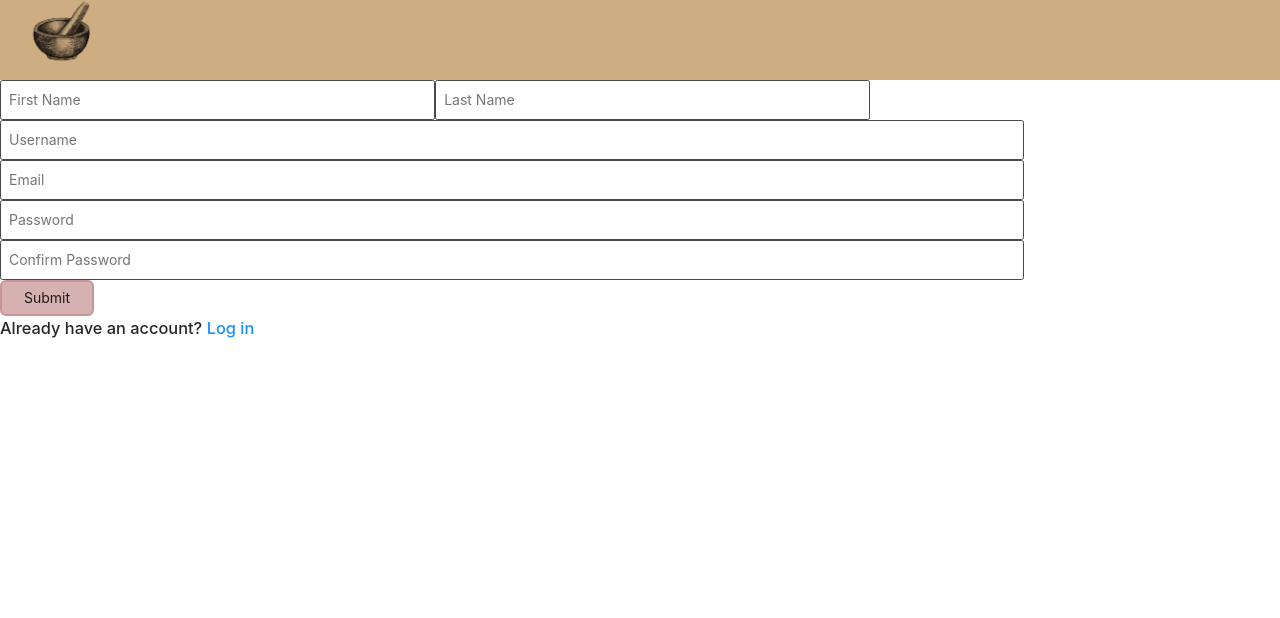
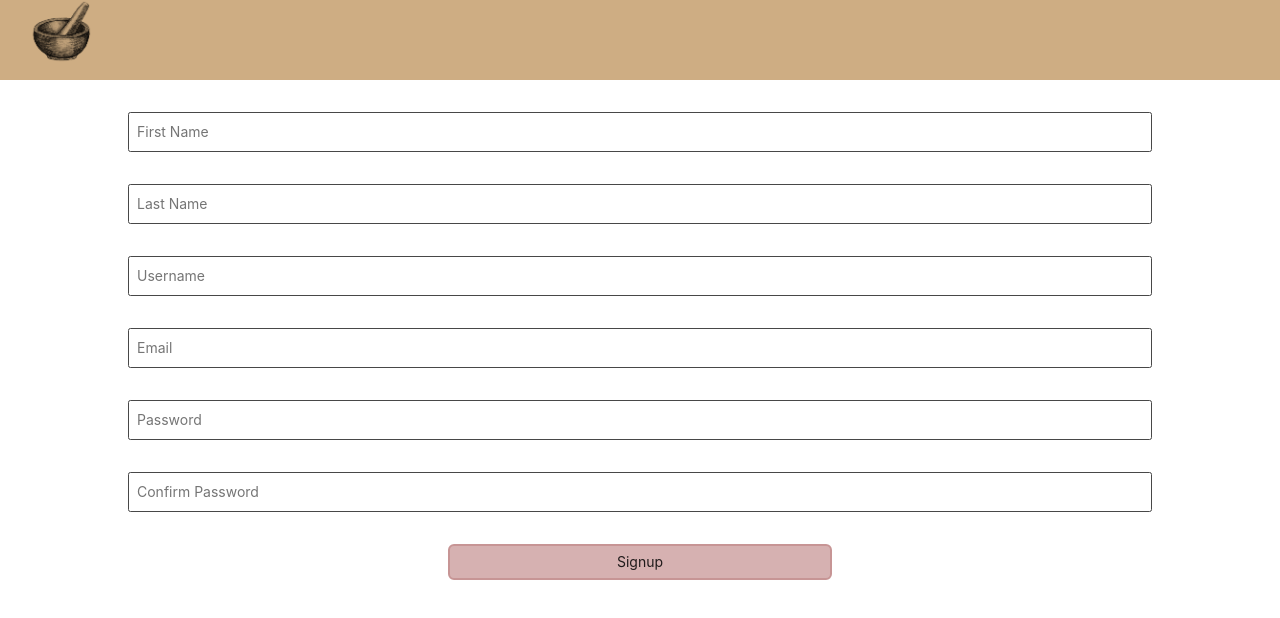
Before and after one commit to Cocineros/bumbu-frontend, a React (Create React App) app: page /signup in a window 1280 px wide. Shown: the top 618 px of the page. Built offline with nearby package versions, Linux system fonts and the light colour scheme.

Commit message:
consistent css styling for modals

```diff
--- a/src/components/addRecipe/AddRecipe.js
+++ b/src/components/addRecipe/AddRecipe.js
@@ -52,14 +52,10 @@ export default function MakeRecipe() {
   return (
     <>
       <div>
-        {data ? (
-          <p>
-            Success! You may now head{' '}
-            <Link to="/">back to the homepage.</Link>
-          </p>
-        ) : (
+        {data ? window.location.reload() : (
           <form className="signup-form " onSubmit={handleFormSubmit}>
-            <input placeholder="Recipe Name"
+            <input className="input"
+            placeholder="Recipe Name"
               type="text"
               name="name"
               id="name"
@@ -68,7 +64,9 @@ export default function MakeRecipe() {
               onChange={handleChange}
             />
 
-            <input placeholder="Description"
+            <input
+            className="input"
+            placeholder="Description"
               type="text"
               name="description"
               id="description"
@@ -77,7 +75,9 @@ export default function MakeRecipe() {
               onChange={handleChange}
             />
 
-            <input placeholder="Ingredients"
+            <input
+            className="input"
+            placeholder="Ingredients"
               type="text"
               name="ingredients"
               id="ingredients"
@@ -86,7 +86,9 @@ export default function MakeRecipe() {
               onChange={handleChange}
             />
 
-            <input placeholder="Instructions"
+            <input
+            className="input"
+            placeholder="Instructions"
               type="text"
               name="instructions"
               id="instructions"
@@ -94,7 +96,7 @@ export default function MakeRecipe() {
               value={addRecipe.instructions}
               onChange={handleChange}
             />
-            <button type="submit">Submit</button>
+            <button type="submit">Add Recipe</button>
           </form>
         )}
       </div>
--- a/src/components/footer/Footer.js
+++ b/src/components/footer/Footer.js
@@ -7,9 +7,6 @@ export default function Footer() {
              <h3>Bumbu © 2022</h3>
         <a href= "https://github.com/Cocineros">
             <GithubOutlined /> </a>
-            <p>thank you for supporting Bumbu and our vision
-
-                </p>
         </div>
     )
 }
--- a/src/components/footer/footer.css
+++ b/src/components/footer/footer.css
@@ -3,6 +3,9 @@
     background-color: #cead83;
     padding: .5rem;
     bottom: 0;
+    display: flex;
+    justify-content: center;
+    align-items: center;
 }
 
 .footer-container a {
@@ -15,6 +18,8 @@
     margin-bottom: 0;
     margin-top: 10px;
     color: black;
+    font-family: 'Cormorant Garamond', serif;
+    margin-right: 2vw;
 }
 
 .footer-container p {
--- a/src/components/login/Login.js
+++ b/src/components/login/Login.js
@@ -47,9 +47,12 @@ export default function Login() {
                 Success! You may now head to the dashboard.
             </p>
             ) : (
+                <div id="login-form-container">
+
                 <form className="login-form" onSubmit={handleFormSubmit}>
 
                     <input
+                    className="input"
                     placeholder="Email"
                     name="email" type="email"
                     id="email"
@@ -58,7 +61,8 @@ export default function Login() {
 
 
                     <input
-                    placeholder="*******"
+                    className="input"
+                    placeholder="Password"
                     name="password"
                     type="password"
                     id="password"
@@ -66,17 +70,16 @@ export default function Login() {
                     onChange={handleChange} />
 
                     <button
-                    className="btn btn-block btn-info"
+                    className="btn"
                     style={{ cursor: 'pointer' }}
                     type="submit"
                     >
-                    Submit
+                    Login
                     </button>
 
                 </form>
+            </div>
             )}
-
-            <h3>Don't have an account? <a href="/signup">Sign up</a></h3>
-        </>
+            </>
     )
 }
--- a/src/components/login/login.css
+++ b/src/components/login/login.css
@@ -9,8 +9,12 @@
     text-decoration: none;
 }
 
+
 .login-form {
     margin: 2rem auto;
+    display: flex;
+    flex-direction: column;
+    align-items: center;
 }
 
 input {
@@ -22,3 +26,13 @@ input {
     border-radius: 0.15rem;
     margin: 1rem ;
 }
+
+.btn {
+    font-size: 15px;
+    background-color: rgba(214,177,177,255);
+    align-self: center;
+}
+
+.input {
+    margin-bottom: 4vh;
+}
--- a/src/components/signup/Signup.js
+++ b/src/components/signup/Signup.js
@@ -3,6 +3,7 @@ import './signup.css'
 import { Link } from 'react-router-dom'
 import { useMutation } from '@apollo/client'
 import { ADD_PROFILE } from '../utils/mutations'
+import LoginModal from '../login-modal/LoginModal'
 
 import Auth from '../utils/auth'
 
@@ -50,7 +51,6 @@ export default function Signup() {
     })
   };
 
-
   return (
     <>
       <div>
@@ -61,7 +61,8 @@ export default function Signup() {
           </p>
         ) : (
           <form className="signup-form " onSubmit={handleFormSubmit}>
-            <input placeholder="First Name"
+            <input className="input-fn-ln input"
+            placeholder="First Name"
               type="text"
               name="firstName"
               id="fname"
@@ -70,7 +71,9 @@ export default function Signup() {
               onChange={handleChange}
             />
 
-            <input placeholder="Last Name"
+            <input
+            className="input-fn-ln input"
+            placeholder="Last Name"
               type="text"
               name="lastName"
               id="lname"
@@ -79,7 +82,9 @@ export default function Signup() {
               onChange={handleChange}
             />
 
-            <input placeholder="Username"
+            <input
+            className="input"
+            placeholder="Username"
               type="username"
               name="username"
               id="username"
@@ -88,7 +93,9 @@ export default function Signup() {
               onChange={handleChange}
             />
 
-            <input placeholder="Email"
+            <input
+            className="input"
+            placeholder="Email"
               type="email"
               name="email"
               id="email"
@@ -97,7 +104,9 @@ export default function Signup() {
               onChange={handleChange}
             />
 
-            <input placeholder="Password"
+            <input
+            className="input"
+            placeholder="Password"
               type="password"
               name="password"
               id="password"
@@ -106,7 +115,9 @@ export default function Signup() {
               onChange={handleChange}
             />
 
-            <input placeholder="Confirm Password"
+            <input
+            className="input"
+            placeholder="Confirm Password"
               type="password"
               name="confirmPassword"
               id="confirm-password"
@@ -114,10 +125,9 @@ export default function Signup() {
               onChange={handleChange}
             />
 
-            <button type="submit">Submit</button>
+            <button type="submit">Signup</button>
           </form>
         )}
-        <h3>Already have an account? <a href="/login">Log in</a></h3>
       </div>
     </>
   )
--- a/src/components/signup/signup.css
+++ b/src/components/signup/signup.css
@@ -9,10 +9,13 @@
 }
 
 .signup-form {
-    margin: 2 rem auto;
+    margin: 2rem auto;
+    display: flex;
+    flex-direction: column;
+    align-items: center;
 }
 form #fname, form #lname{
-    width:34%;
+    width:80%;
 }
 
 input {
@@ -24,6 +27,7 @@ input {
     border-radius: 0.15rem;
     margin: 1rem ;
 }
+
 button {
     background-color: rgba(214,177,177,255);
     color: rgb(253, 253, 253);
@@ -32,7 +36,9 @@ button {
     border-radius: 6px;
     padding: 5px 22px;
     margin:0 auto;
-    display:block;
+    display: block;
+    width: 30%;
+    align-self: center;
 }
 
 /* #signup-btn-nav {
@@ -42,3 +48,12 @@ button {
 #login-btn-nav {
     display: none;
 } */
+
+.input{
+    margin-bottom: 4vh;
+}
+
+
+.input-fn-ln {
+    width: 40%;
+}
--- a/src/components/testimonal/Testimonial.js
+++ b/src/components/testimonal/Testimonial.js
@@ -8,14 +8,14 @@ export default function Testimonial() {
     return (
         <>
             <div className="section-title">
-                <h1>user stories</h1>
+                <h1>From the creators of Bumbu</h1>
             </div>
             <div className="container">
                 {/* <div className="left-column"> */}
                 <div className="card">
                     <img src="https://avatars.githubusercontent.com/u/90944910?s=96&v=4"></img>
 
-                    <h2>"I wanted an app that kept all my recipes for me so I can easily share them with friends and family."</h2>
+                    <h2>"I wanted an app that kept all my recipes for me so I can easily find them and share them with friends and family."</h2>
                     <h2>- Amadea</h2>
                 </div>
                 <div className="card">
--- a/src/components/testimonal/testimonial.css
+++ b/src/components/testimonal/testimonial.css
@@ -1,6 +1,9 @@
 .section-title{
     display: flex;
     justify-content: center;
+    margin-top: 12vh;
+    font-family: 'Cormorant Garamond', serif;
+    font-weight: bold;
 }
 
 .container{
@@ -35,4 +38,6 @@ img {
 
   .card h2 {
       margin: center;
+      font-family: 'Source Sans Pro', sans-serif;
+
   }
```
